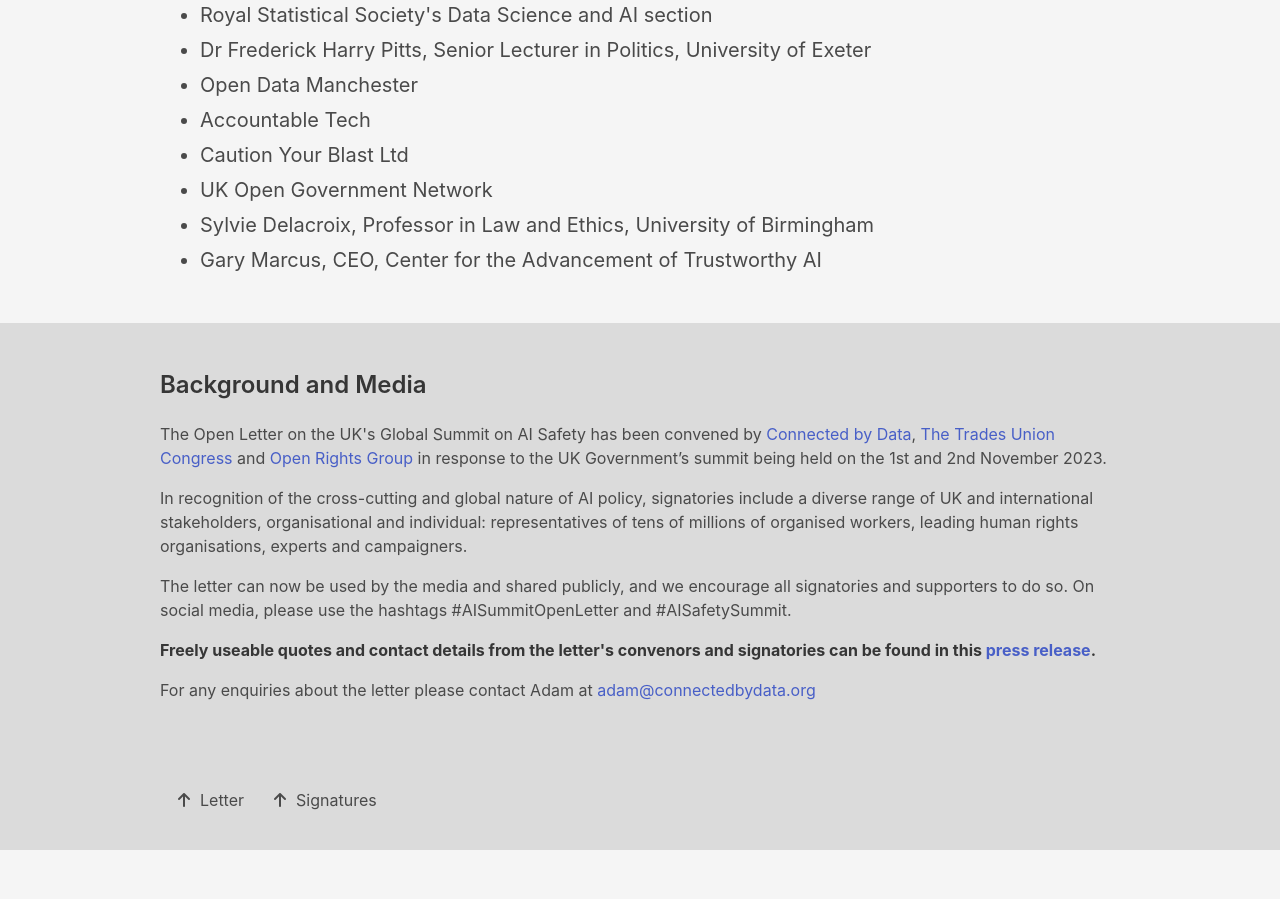
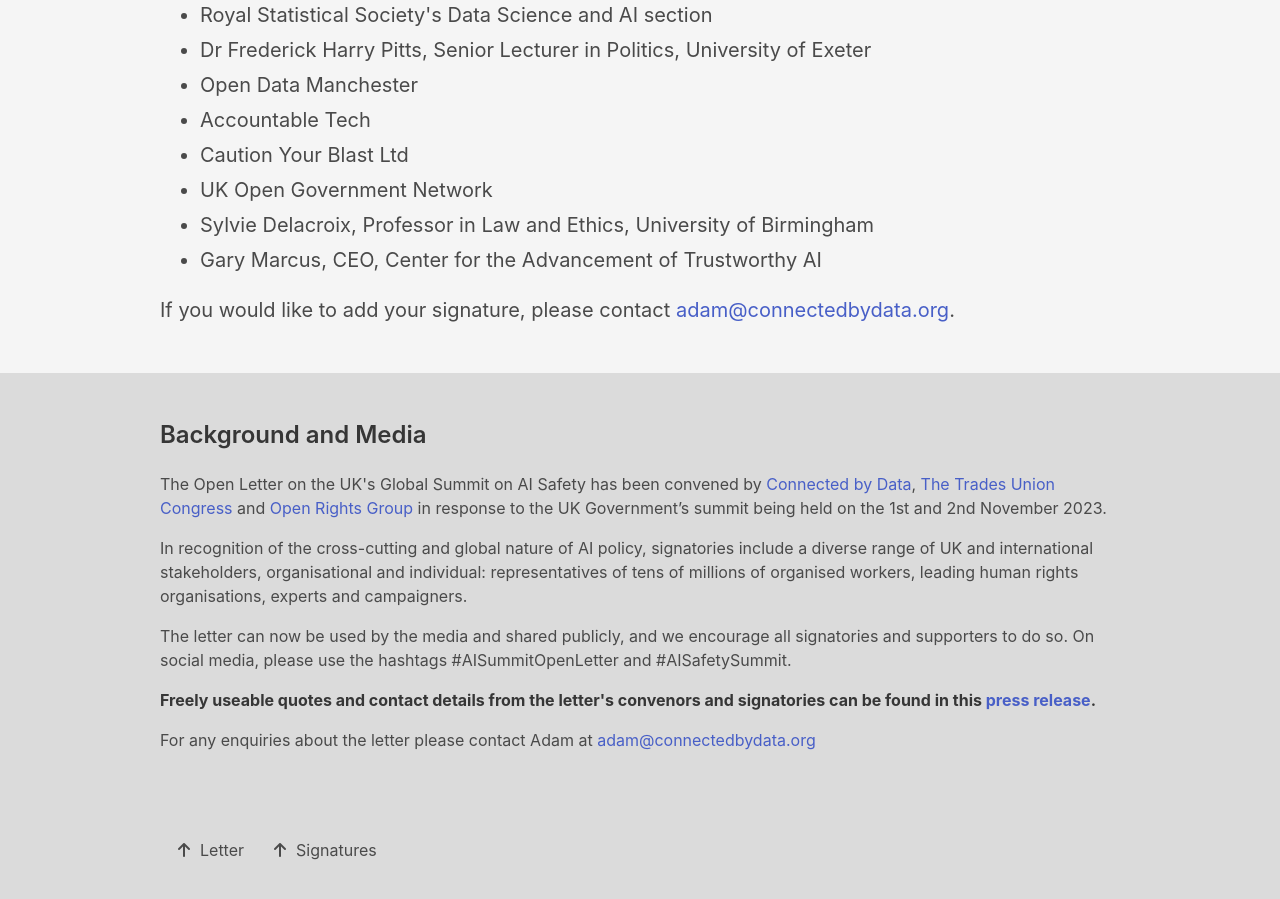
Before and after one commit to connectedbydata/ai-summit-open-letter, a Jekyll site: the page built from index.md, in a window 1280 px wide and 900 px high, scrolled down 6027 px. Built offline with Jekyll 4.4.1, drawn with Linux system fonts in a browser that asks for light colours; nearby versions of some CDN libraries; before the commit the page ends 6877 px from its top, so only the background shows below that.

Commit message:
add pointer for adding signatures

```diff
--- a/_layouts/default.html
+++ b/_layouts/default.html
@@ -29,6 +29,9 @@
             </li>
           {%- endfor -%}
           </ul>
+          <p>
+            If you would like to add your signature, please contact <a href="mailto:adam@connectedbydata.org">adam@connectedbydata.org</a>.
+          </p>
         </div>
       </div>
     </section>
```
